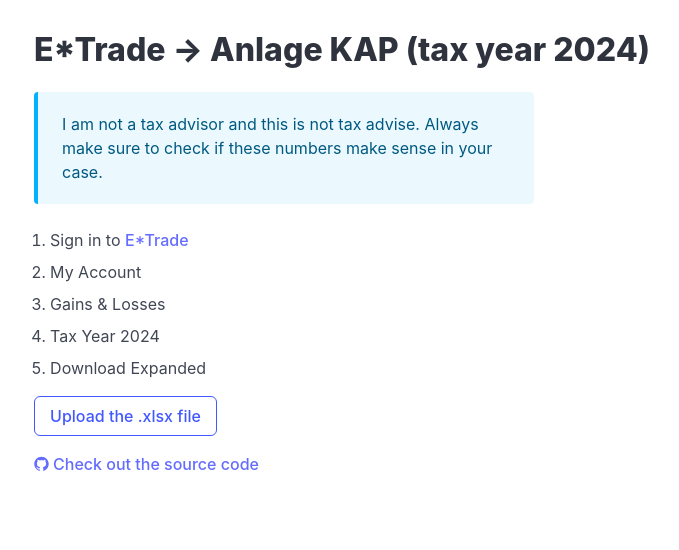
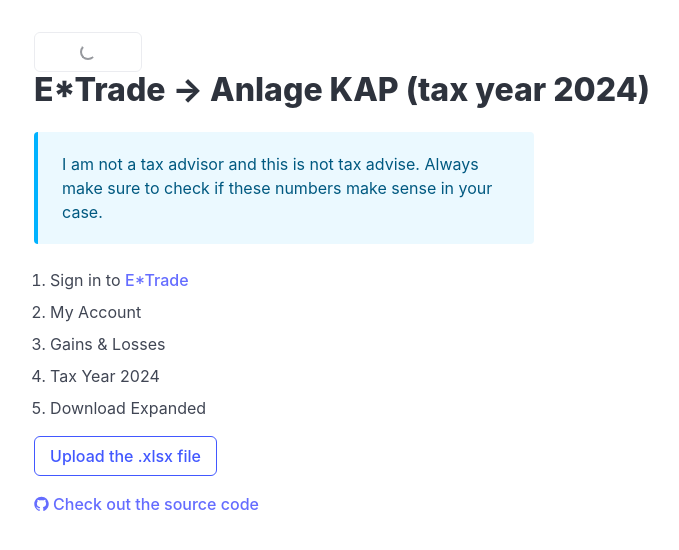
Before and after one commit to janmonschke/etrade-tax-report-generator-de, a website built with Vite: page index.html in a window 1280 px wide. Shown: the whole page, without its empty margins (298-977 px from the left). Built offline with nearby package versions, Linux system fonts and the light colour scheme.

Commit message:
add loading indicator

```diff
--- a/index.html
+++ b/index.html
@@ -11,7 +11,9 @@
   </head>
   <body>
     <div id="container">
-      <div id="app"></div>
+      <div id="app">
+        <button class="button is-loading" disabled>Loading...</button>
+      </div>
       <footer class="mt-4">
         <a
           href="https://github.com/janmonschke/etrade-tax-report-generator-de/"
```
